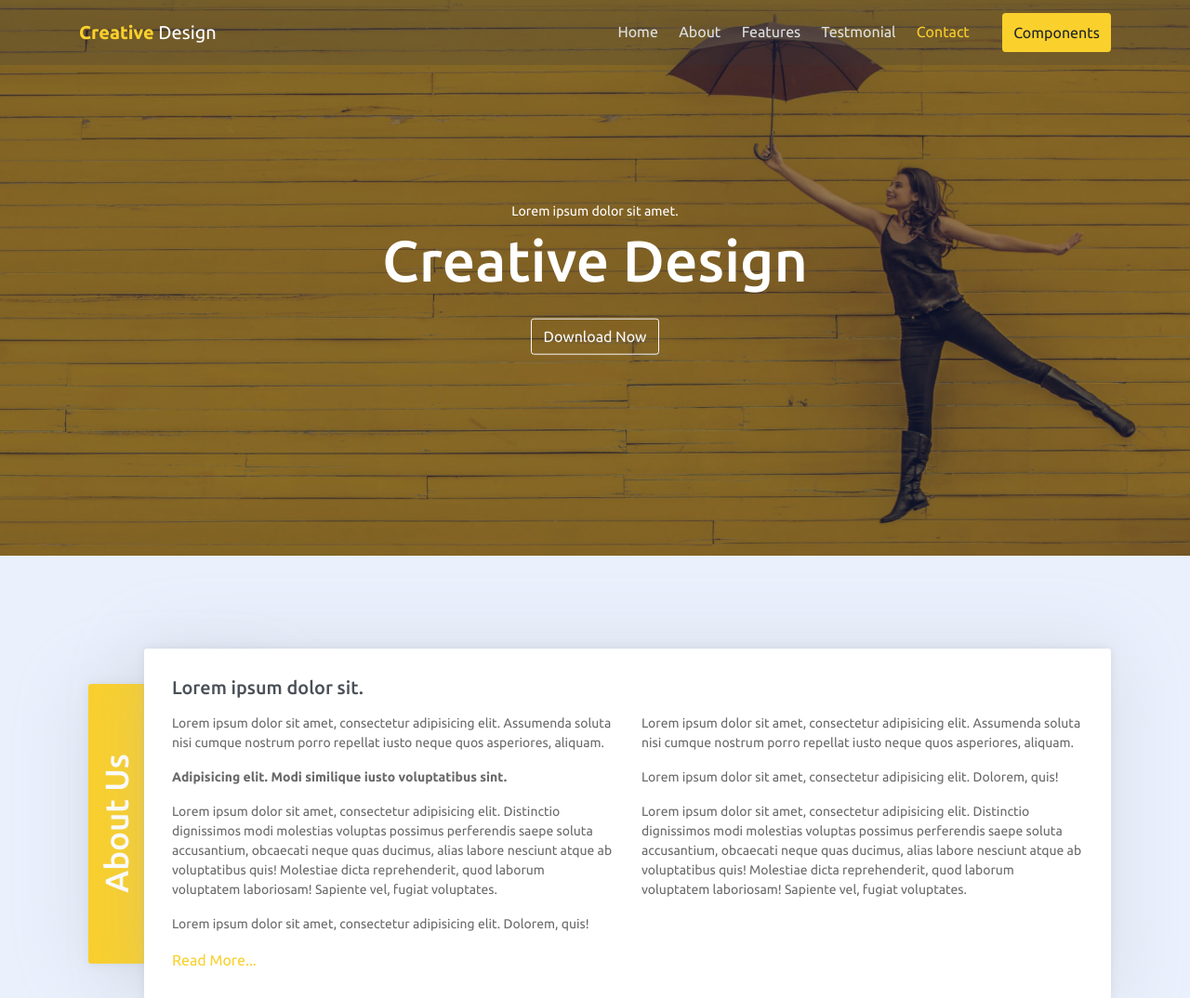
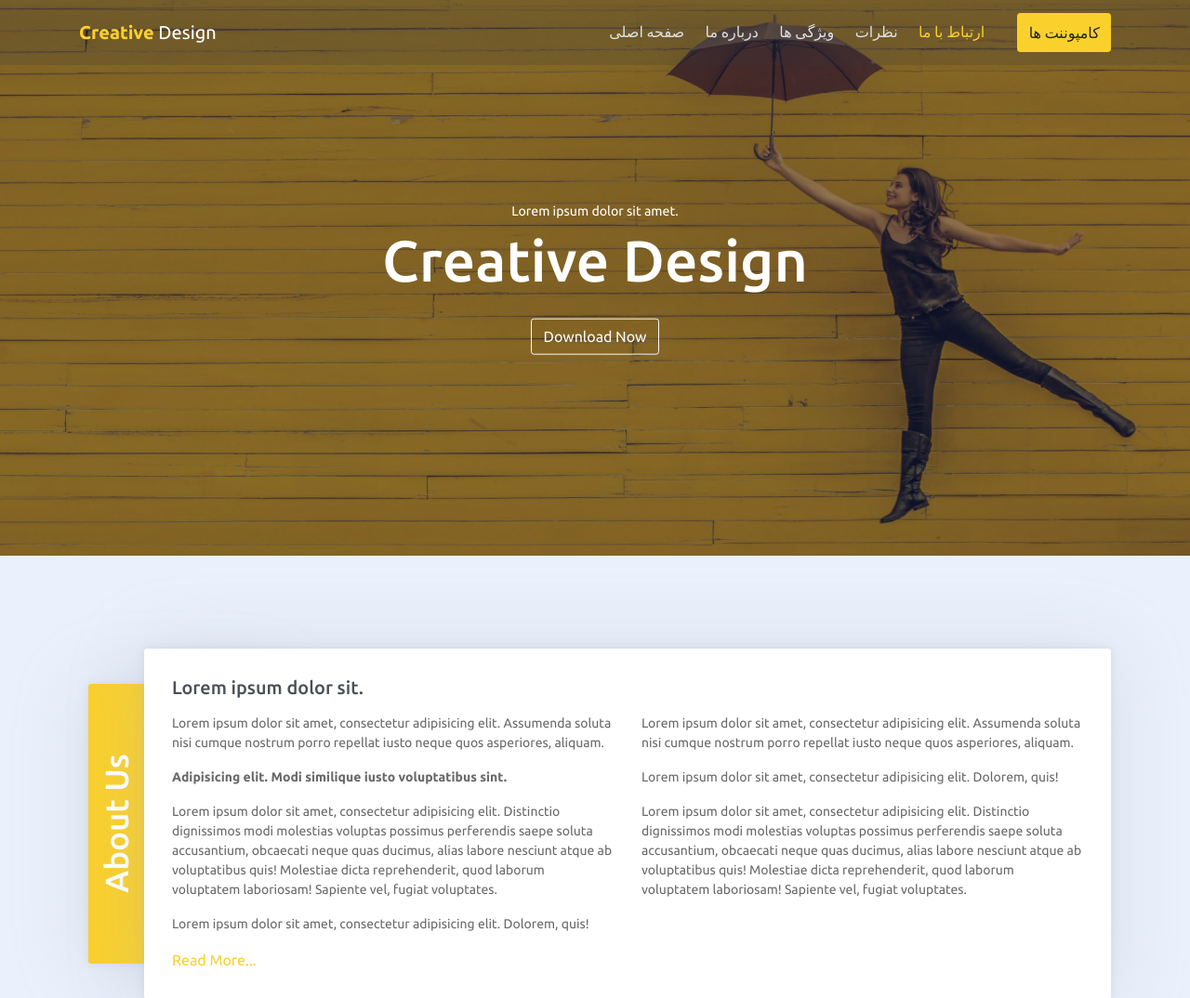
Before and after one commit to hamedkhamis/link, a plain HTML site: page index.html in a window 1280 px wide. Shown: the top 1074 px of the page at 93% size. Drawn offline with Linux system fonts and the light colour scheme.

Commit message:
update 2

```diff
--- a/index.html
+++ b/index.html
@@ -27,22 +27,22 @@
             <div class="collapse navbar-collapse" id="navbarSupportedContent">
                 <ul class="navbar-nav ml-auto">
                     <li class="nav-item">
-                        <a class="nav-link" href="#home">Home</a>
+                        <a class="nav-link" href="#home">صفحه اصلی</a>
                     </li>
                     <li class="nav-item">
-                        <a class="nav-link" href="#about">About</a>
+                        <a class="nav-link" href="#about">درباره ما</a>
                     </li>
                     <li class="nav-item">
-                        <a class="nav-link" href="#features">Features</a>
+                        <a class="nav-link" href="#features">ویژگی ها</a>
                     </li>
                     <li class="nav-item">
-                        <a class="nav-link" href="#testmonial">Testmonial</a>
+                        <a class="nav-link" href="#testmonial">نظرات</a>
                     </li>
                     <li class="nav-item">
-                        <a class="nav-link" href="#contact">Contact</a>
+                        <a class="nav-link" href="#contact">ارتباط با ما</a>
                     </li>
                     <li class="nav-item ml-md-4">
-                        <a class="nav-link btn btn-primary" href="components.html">Components</a>
+                        <a class="nav-link btn btn-primary" href="components.html">کامپوننت ها</a>
                     </li>
                 </ul>
             </div>
```
